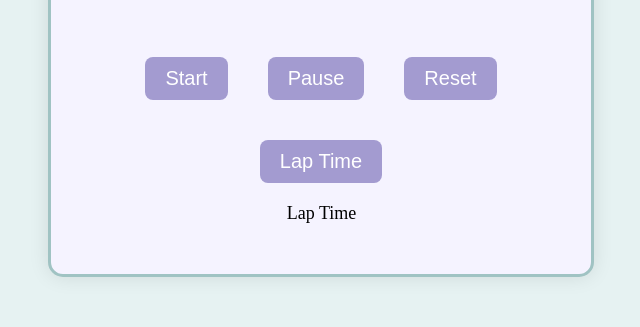
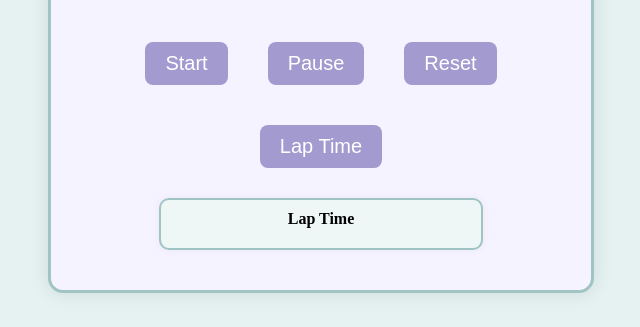
Before and after one commit to shruthi495/SCT_WD_2, a plain HTML site: page index.html in a window 1280 px wide. Shown: the part 473-800 px from the top of the page, without its empty margins (319-959 px from the left). Drawn offline with Linux system fonts and the light colour scheme.

Commit message:
Update index.html

```diff
--- a/index.html
+++ b/index.html
@@ -16,9 +16,12 @@
             <button id="reset" onclick="reset()">Reset</button>
             <button id="lap" onclick="lap()">Lap Time</button>
         </div>
-        <p style="text-align: center; font-size: 18px; margin-top: 10px; margin-left: 1px;">Lap Time</p>
-        <ul class="laps"id="laps"></ul>
+        <div class="lapbox">
+            <p>Lap Time</p>
+            <ul id="laps"></ul>
+        </div>
     </div>
+
     <script src="code.js"></script>
 
 </body>
```
